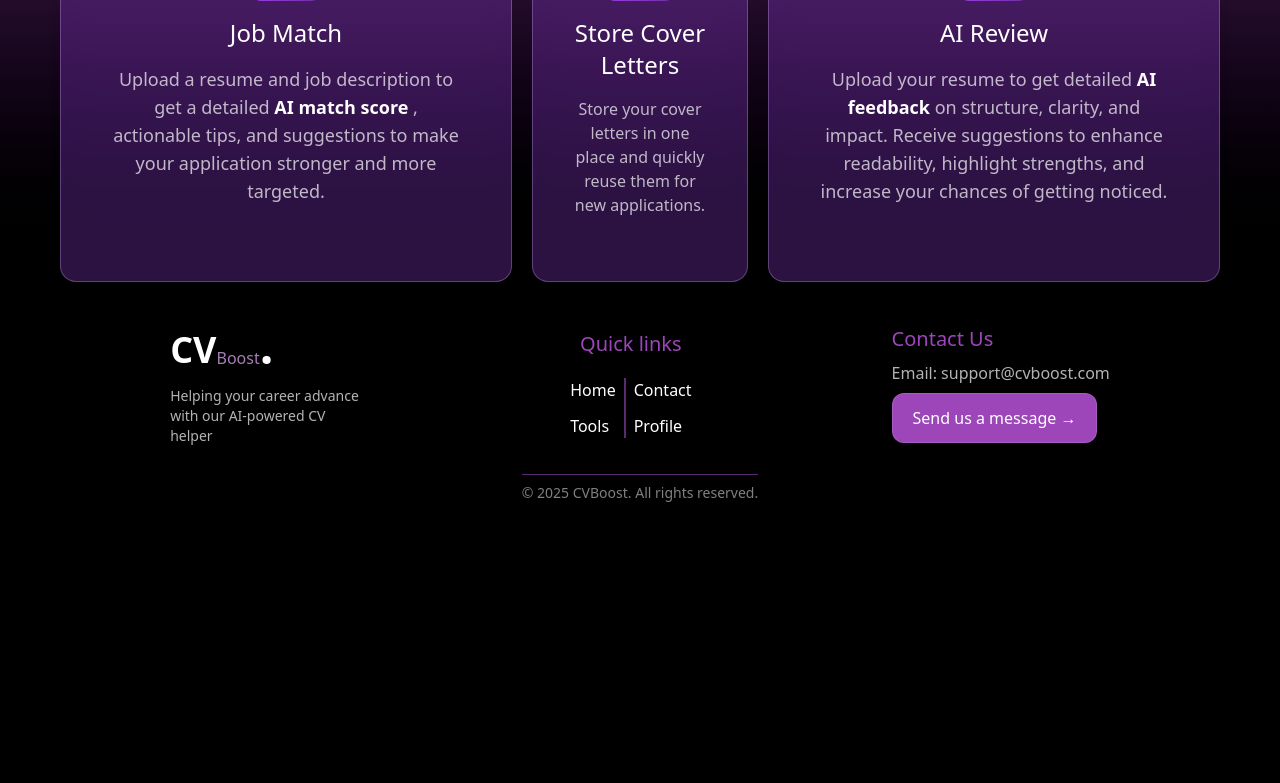
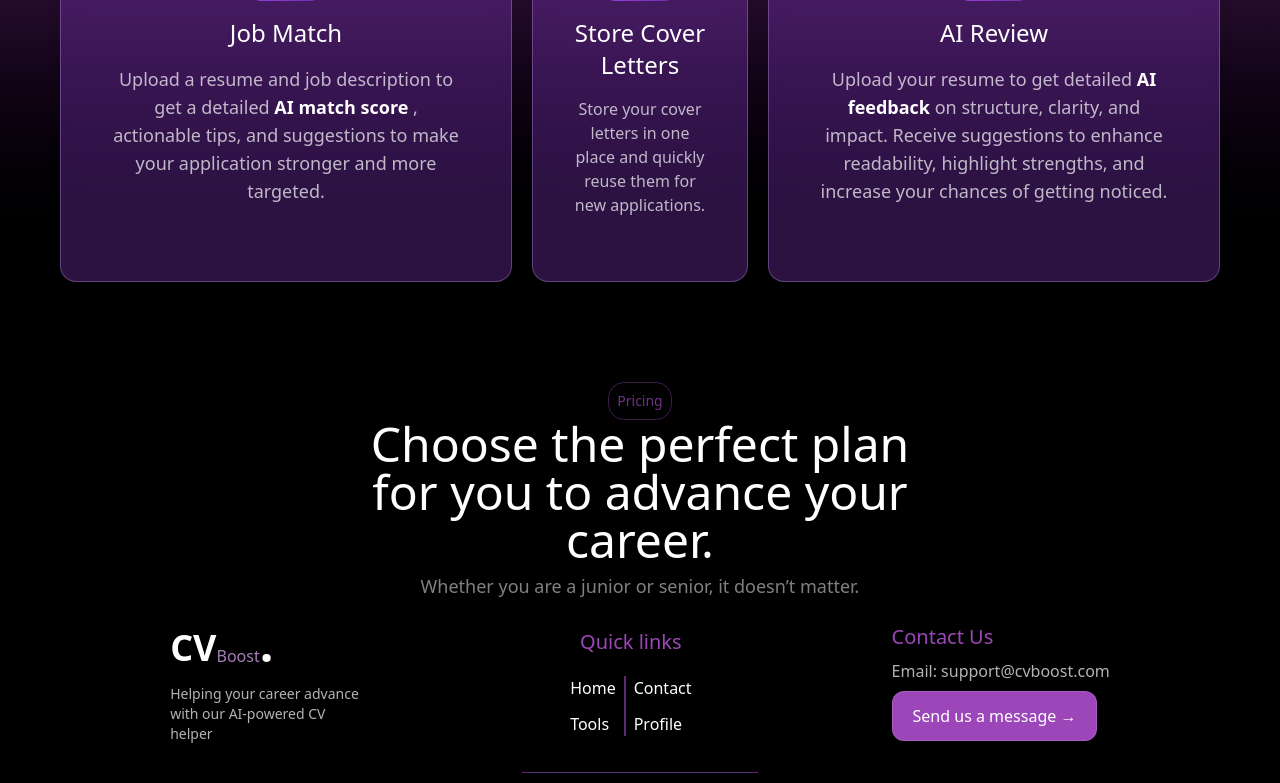
Before and after one commit to RaulSchiop/CVBoost, a Next.js app in the folder frontend/: page / in a window 1280 px wide. Shown: the part 1956-2739 px from the top of the page. Before the commit the page ends 2459 px from the top, so only its background shows below. Built offline with nearby package versions, Linux system fonts and the light colour scheme.

Commit message:
third section

```diff
--- /dev/null
+++ b/frontend/src/Components/Cards/PricingCards.tsx
@@ -0,0 +1,3 @@
+export default function PriceingCards() {
+   return <div></div>;
+}
--- a/frontend/src/app/page.tsx
+++ b/frontend/src/app/page.tsx
@@ -155,12 +155,14 @@ export default function Home() {
                </List>
             </motion.div>
          </div>
+
+         {/* third part ( Features you'll  Love ) */}
          <motion.div
             initial={{ opacity: 0 }}
             whileInView={{ opacity: 1 }}
             viewport={{ once: false, amount: 0.2 }}
             transition={{ duration: 1.5, type: "spring" }}
-            className="bg-gradient-to-t from-black via-accent-500/50 to-black w-full h-fullrounded-3xl"
+            className="bg-gradient-to-t from-black via-accent-500/50 to-black w-full h-fullrounded-3xl mb-20"
          >
             <div className=" lg:w-full flex items-center justify-center rounded-4xl py-5 md:px-5 lg:px-30 px-5 gap-5 md:gap-0 flex-col ">
                <h1 className="text-3xl text-white ">
@@ -171,6 +173,19 @@ export default function Home() {
 
             <ToolsSection></ToolsSection>
          </motion.div>
+         <motion.div>
+            <div className="flex items-center justify-center flex-col">
+               <p className="text-accent-500/70 p-2 text-sm border-accent-500/40 border-1 rounded-2xl ">
+                  Pricing
+               </p>
+               <h1 className="text-white text-5xl w-xl text-center">
+                  Choose the perfect plan for you to advance your career.
+               </h1>
+               <p className="text-white/50 mt-2 text-lg">
+                  Whether you are a junior or senior, it doesn’t matter.
+               </p>
+            </div>
+         </motion.div>
          <Footer></Footer>
       </div>
    );
```
